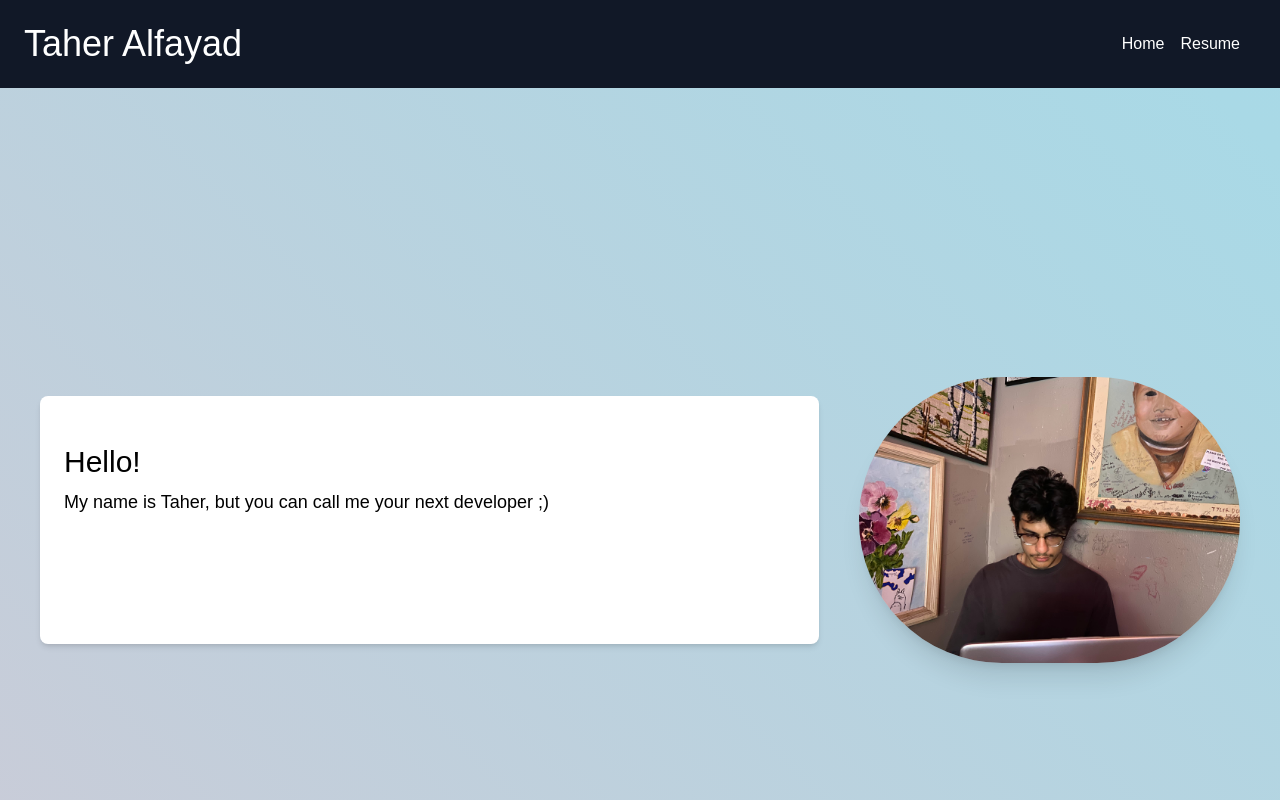
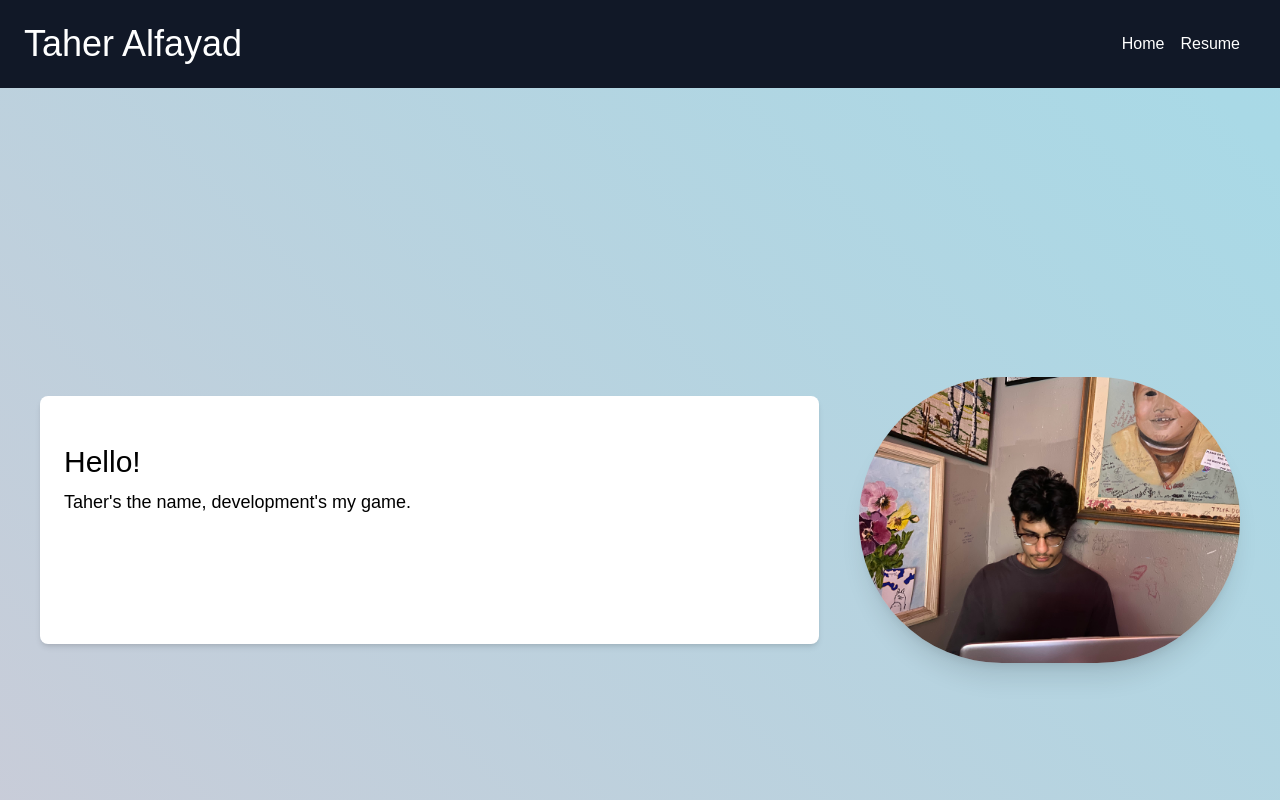
Before and after one commit to taheralfayad/Portfolio, a React (Create React App) app: page / in a window 1280 px wide. Shown: the top 800 px of the page. Built offline with nearby package versions, Linux system fonts and the light colour scheme.

Commit message:
update greeting

```diff
--- a/src/components/Greeting.js
+++ b/src/components/Greeting.js
@@ -10,7 +10,7 @@ export default function Greeting() {
             <div className="flex flex-col w-full justify-center items-start pt-12 pb-24 px-6 bg-white rounded-lg shadow-md p-6 md:mr-10">
                 <h1 className="font-headings text-3xl mb-2">Hello!</h1>
                 <p className="mb-8 text-lg">
-                    My name is Taher, but you can call me your next developer ;)
+                    Taher's the name, development's my game.
                 </p>
             </div>
             <div className="w-full lg:w-1/2 lg:py-6 text-center">
```
